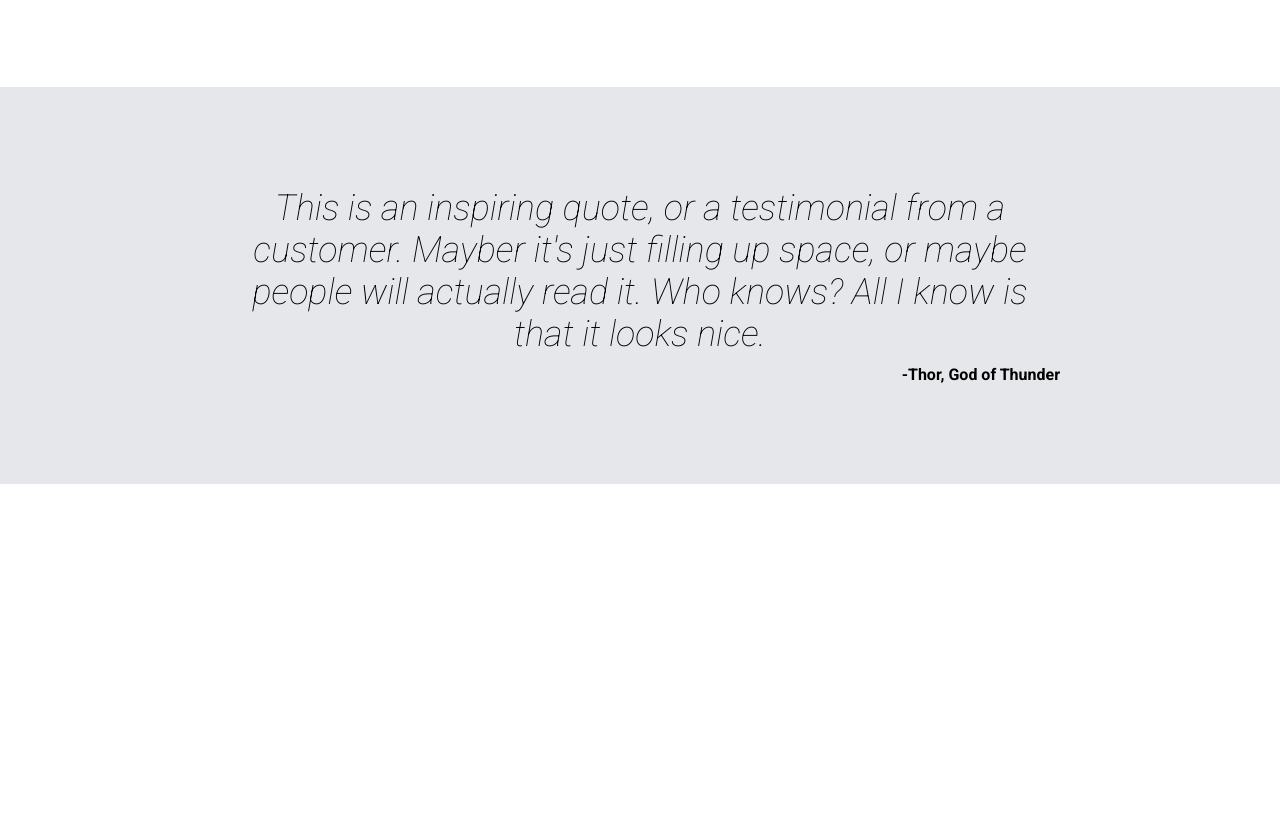
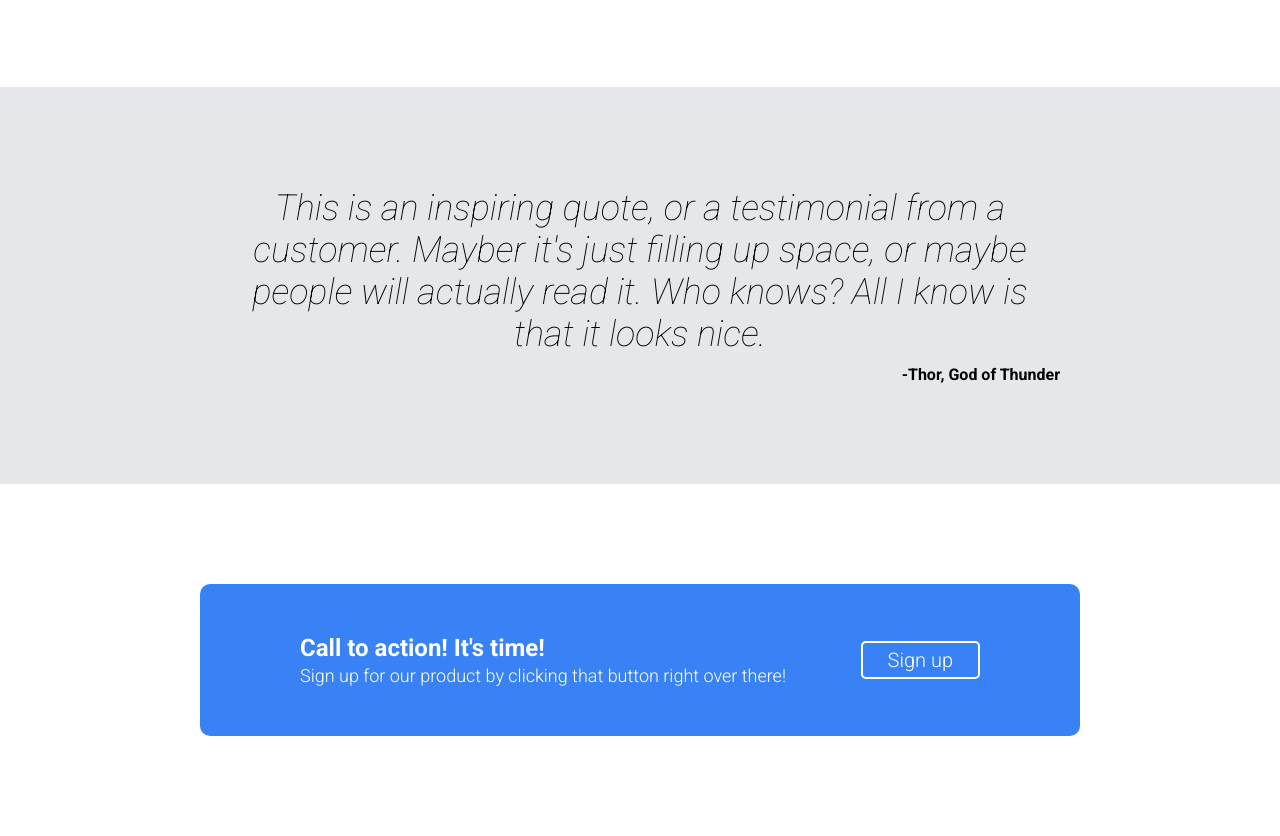
Before and after one commit to ashleyl1u/Landing-Page, a plain HTML site: page index.html in a window 1280 px wide. Shown: the part 758-1594 px from the top of the page. Before the commit the page ends 1242 px from the top, so only its background shows below. Drawn offline with Linux system fonts and the light colour scheme.

Commit message:
Add a 4th section to landing page and style with css

```diff
--- a/index.css
+++ b/index.css
@@ -160,3 +160,50 @@ a{
   font-weight: bold;
   width: 840px;
 }
+
+
+.section-4{
+  padding: 100px 200px;
+}
+
+.section-4 .box{
+  background-color: #3882F6;
+  padding: 50px 100px;
+  border-radius: 10px;
+  display: flex;
+  justify-content: space-between;
+  align-items: center;
+}
+
+
+.section-4 .title{
+  color: white;
+  font-size: 24px;
+  font-weight: bold;
+  margin-bottom: 3px;
+}
+
+.section-4 .subtext {
+  color: white;
+  font-size: 18px;
+  font-weight: 300 ;
+
+
+}
+
+.section-4 button {
+  color: white;
+  background-color: #3882F6;
+  border-style: solid;
+  border-color: white;
+  border-width: 2px;
+  font-weight: 300;
+  font-size: 20px;
+  padding: 5px 25px;
+  border-radius: 5px;
+
+}
+
+button{
+  cursor: pointer;
+}
--- a/index.html
+++ b/index.html
@@ -79,5 +79,18 @@
 
   </div>
 
+  <div class="section-4">
+    <div class="box">
+      <div >
+        <div class="title">Call to action! It's time!</div>
+        <div class="subtext">Sign up for our product by clicking that button right over there!</div>
+      </div>
+      <div>
+        <button>Sign up</button>
+      </div>
+    </div>
+
+  </div>
+
 </body>
 </html>
```
